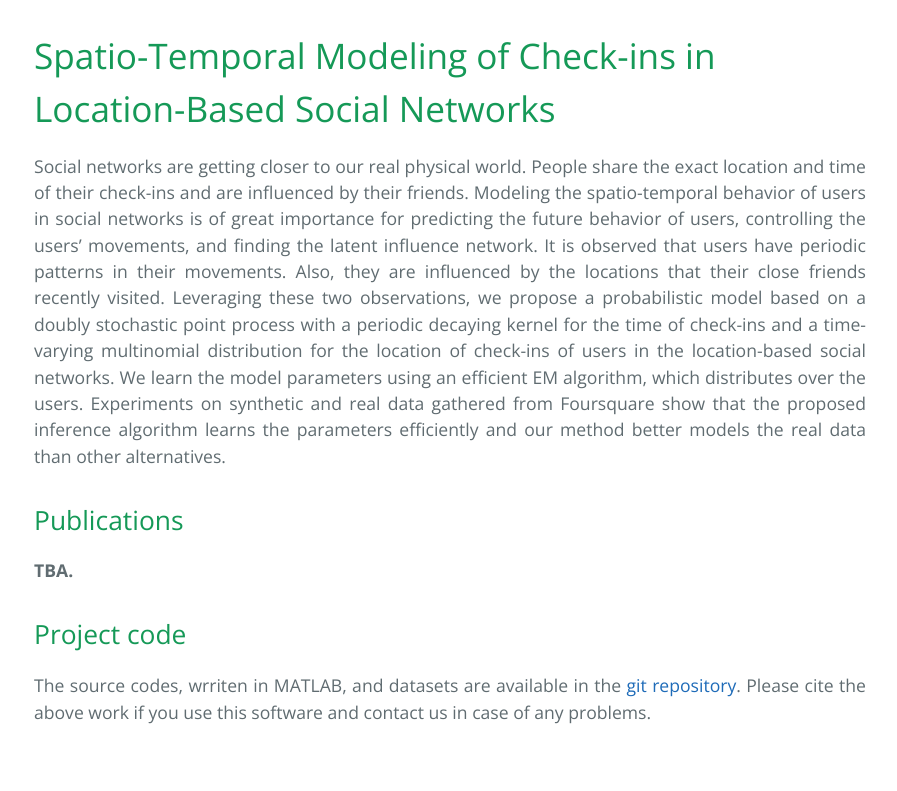
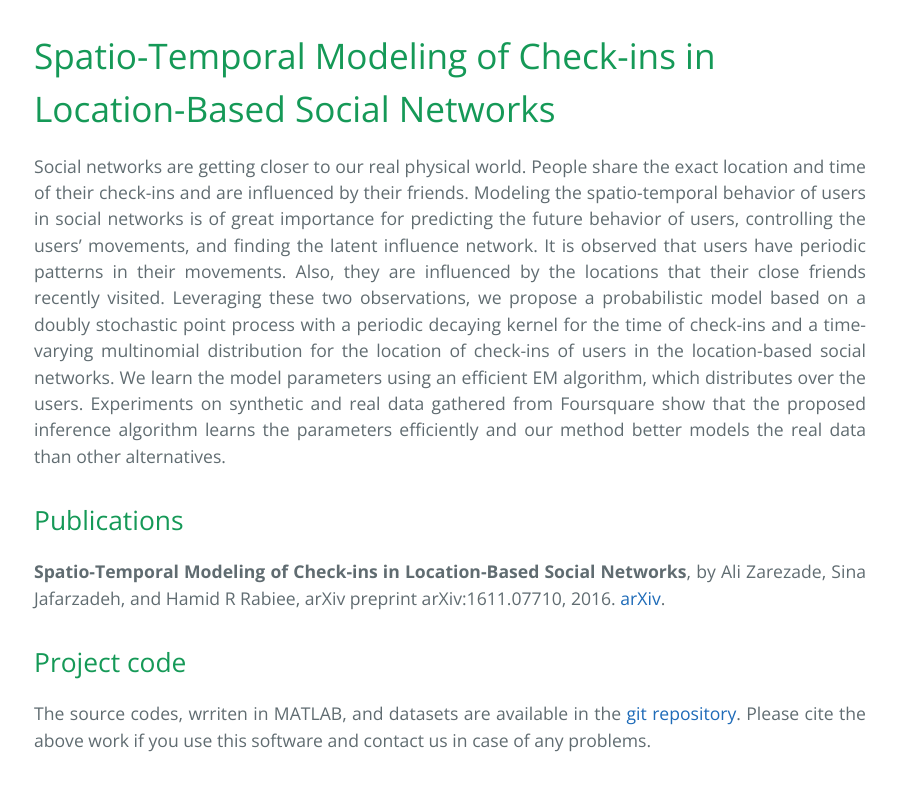
Before and after one commit to azarezade/STP, a plain HTML site: page index.html in a window 1280 px wide. Shown: the part 1699-2490 px from the top of the page, without its empty margins (190-1087 px from the left). Drawn offline with nearby package versions, Linux system fonts and the light colour scheme.

Commit message:
add PJS arxiv

```diff
--- a/index.html
+++ b/index.html
@@ -59,7 +59,9 @@
             Social networks are getting closer to our real physical world. People share the exact location and time of their check-ins and are influenced by their friends. Modeling the spatio-temporal behavior of users in social networks is of great importance for predicting the future behavior of users, controlling the users’ movements, and finding the latent influence network. It is observed that users have periodic patterns in their movements. Also, they are influenced by the locations that their close friends recently visited. Leveraging these two observations, we propose a probabilistic model based on a doubly stochastic point process with a periodic decaying kernel for the time of check-ins and a time-varying multinomial distribution for the location of check-ins of users in the location-based social networks. We learn the model parameters using an efficient EM algorithm, which distributes over the users. Experiments on synthetic and real data gathered from Foursquare show that the proposed inference algorithm learns the parameters efficiently and our method better models the real data than other alternatives.
         </p>
         <h2>Publications</h2>
-        <b>TBA.</b>
+        <p>
+             <b>Spatio-Temporal Modeling of Check-ins in Location-Based Social Networks</b>, by Ali Zarezade, Sina Jafarzadeh, and Hamid R Rabiee, arXiv preprint arXiv:1611.07710, 2016. <a href="https://arxiv.org/pdf/1611.07710">arXiv</a>.
+        </p>
         <h2>Project code</h2>
         <p>
             The source codes, wrriten in MATLAB, and datasets are available in the <a href="https://github.com/azarezade/STP">git repository</a>. Please cite the above work if you use this software and contact us in case of any problems.
```
